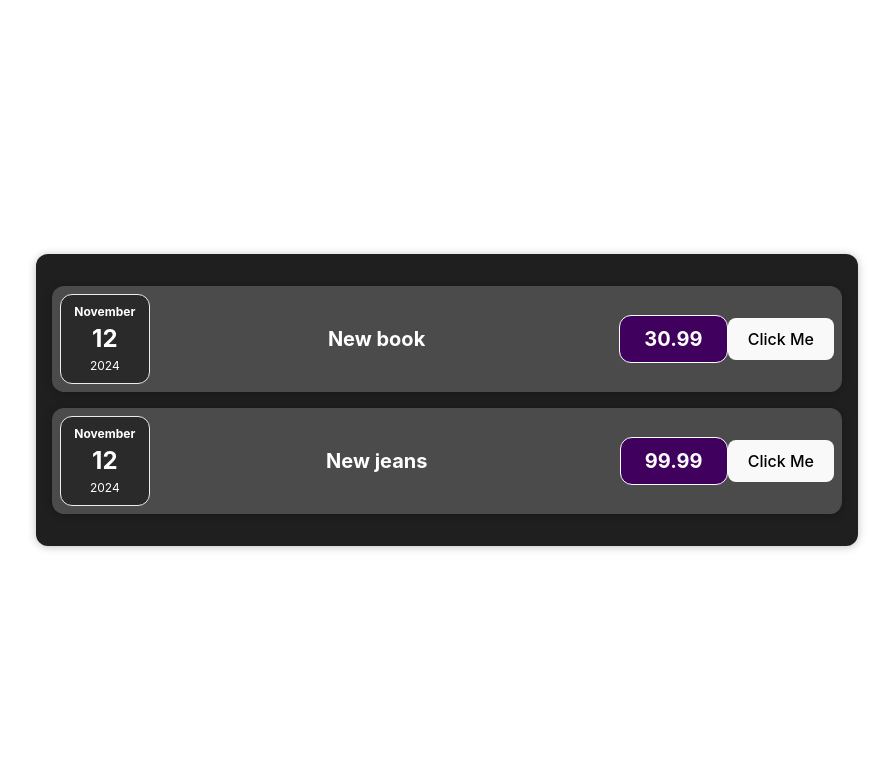
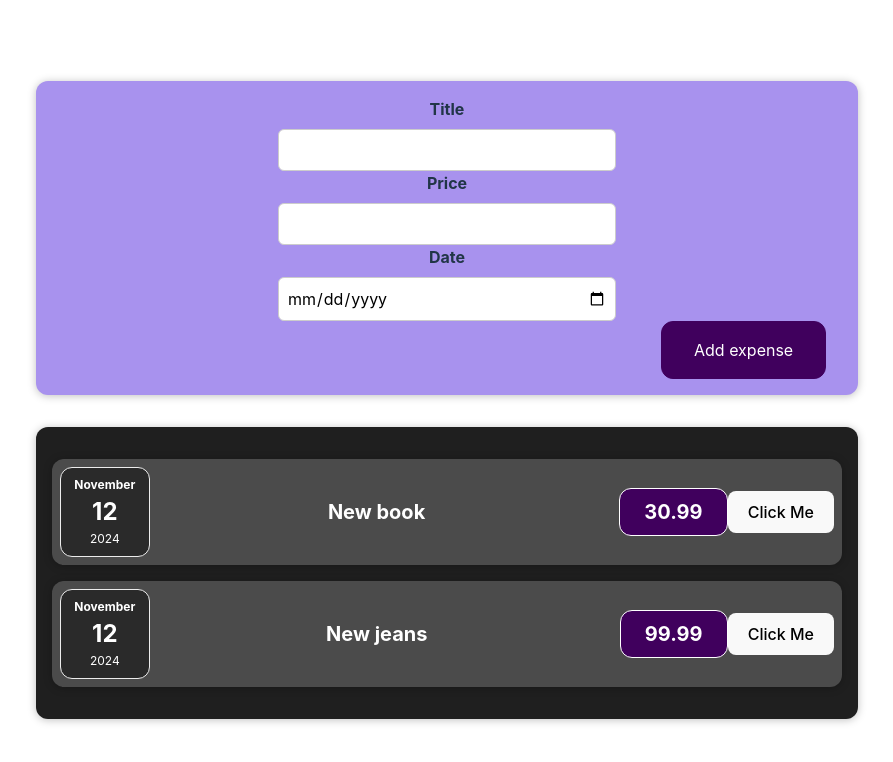
Before and after one commit to roosmagi/expenses2, a React app: page / in a window 1280 px wide. Shown: the top 762 px of the page, without its empty margins (193-1086 px from the left). Built offline with nearby package versions, Linux system fonts and the light colour scheme; the HTML template or start-up script is replaced by a standard one.

Commit message:
information adding in the form

```diff
--- a/src/App.jsx
+++ b/src/App.jsx
@@ -1,9 +1,11 @@
 import './App.css';
 import Expenses from './assets/Expenses/Expenses';
+import NewExpense from './assets/NewExpense/NewExpense';
 
 const App = () => {
   return(
   <div className='App'>
+    <NewExpense></NewExpense>
     <Expenses/>
   </div>
 )
--- a/src/assets/NewExpense/ExpenseForm.jsx
+++ b/src/assets/NewExpense/ExpenseForm.jsx
@@ -8,23 +8,30 @@ const ExpenseForm = (props)  => {
         enteredDate: ''
     })
 
-    const [enteredTitle, setEnteredTitle] = useState('')
-    const [enteredPrice, setEnteredPrice] = useState('')
-    const [enteredDate, setEnteredDate]   = useState('')
+    console.log(userInput)
 
     const titleChangeHandler = (event) => {
-        setEnteredTitle(event.target.value)
+        setuserInput({
+            ...userInput,
+            enteredTitle: event.target.value
+    })
     }
     const priceChangeHandler = (event) => {
-        setEnteredPrice(event.target.value)
+        setuserInput({
+            ...userInput,
+            enteredPrice: event.target.value
+        })
     }
     const dateChangeHandler = (event) => {
-        setEnteredDate(event.target.value)
+        setuserInput({
+            ...userInput,
+            enteredDate: event.target.value
+        })
     }
 
     return (
         <form>
-            <div className='new-expense__controls'>
+            <div className='new-expense__nt.target.value)controls'>
                 <div className='new-expense__control'>
                     <label>Title</label>
                     <input type='text' onChange={titleChangeHandler}/>
```
